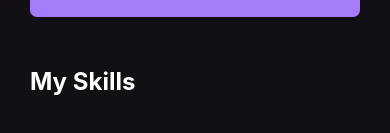
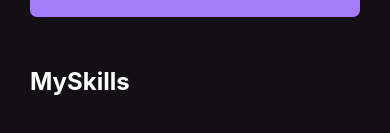
Before and after one commit to cristianoasg/myskills, a React Native app: screen / in a window 390 px wide. Shown: the part 223-356 px from the top of the page. Built offline with nearby package versions, Linux system fonts and the light colour scheme.

Commit message:
hooks with useState

```diff
--- a/src/pages/Home.js
+++ b/src/pages/Home.js
@@ -1,4 +1,4 @@
-import React, { useState} from 'react';
+import React, { useState } from 'react';
 import {
   View,
   Text,
@@ -11,13 +11,14 @@ import {
 import { Button } from '../components/Button';
 import { SkillCard } from '../components/SkillCard';
 
-export  function Home() {
+export function Home() {
   const [newSkill, setNewSkill] = useState('');
   const [mySkills, setMySkills] = useState([]);
 
-  function handleAddNewSkill(){
+  function handleAddNewSkill() {
     setMySkills(oldState => [...oldState, newSkill]);
   }
+
 
   return (
     <View style={styles.container}>
@@ -35,14 +36,14 @@ export  function Home() {
       <Button onPress={handleAddNewSkill} />
 
       <Text style={[styles.title, { marginVertical: 50 }]}>
-  My Skills
+        MySkills
       </Text>
 
       <FlatList
         data={mySkills}
         keyExtractor={item => item}
         renderItem={({ item }) => (
-      <SkillCard skill={item}/>
+          <SkillCard skill={item} />
         )}
       />
     </View >
```
Lines whose indentation alone changed are shown as unchanged.
